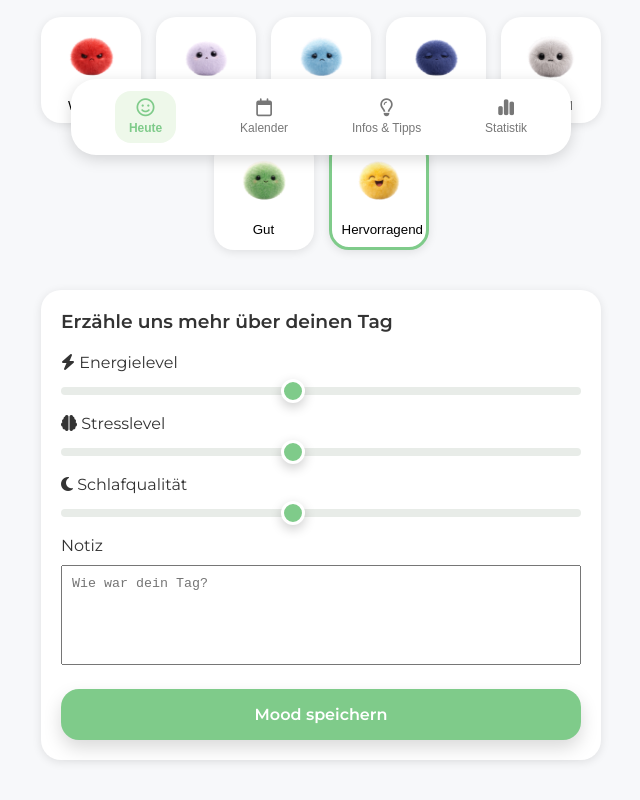
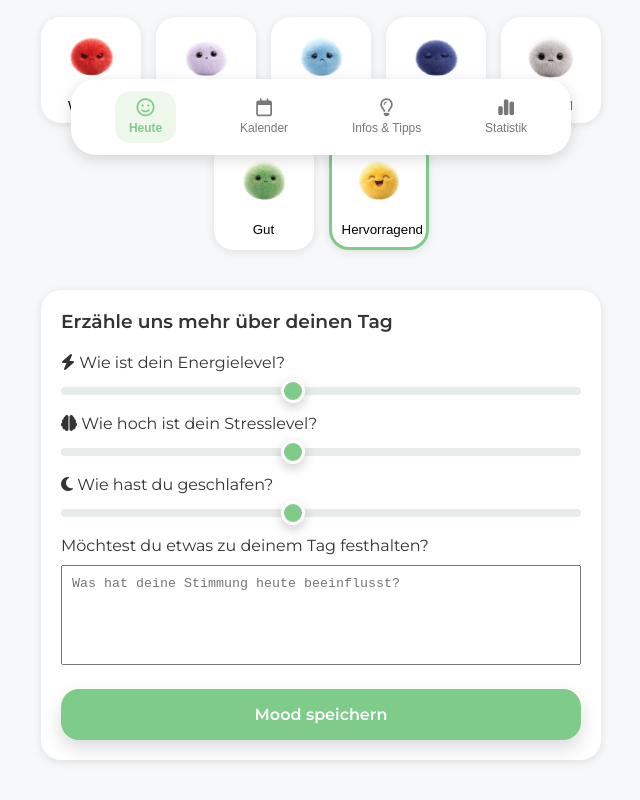
Before and after one commit to JuliaaJost/feeloo, a plain HTML site: page index.html in a window 1280 px wide. Shown: the part 625-1425 px from the top of the page, without its empty margins (319-959 px from the left). Drawn offline with Linux system fonts and the light colour scheme.

Commit message:
Fragen eingefügt

```diff
--- a/index.html
+++ b/index.html
@@ -108,7 +108,7 @@
 
         <label for="energy">
             <i class="fa-solid fa-bolt"></i>
-            Energielevel
+            Wie ist dein Energielevel?
         </label>
         <input
                 type="range"
@@ -120,7 +120,7 @@
         <!-- Stresslevel -->
         <label for="stress">
             <i class="fa-solid fa-brain"></i></i>
-            Stresslevel
+            Wie hoch ist dein Stresslevel?
         </label>
         <input
                 type="range"
@@ -132,7 +132,7 @@
         <!-- Schlafqualität -->
         <label for="sleep">
             <i class="fa-solid fa-moon"></i>
-            Schlafqualität
+            Wie hast du geschlafen?
         </label>
         <input
                 type="range"
@@ -142,10 +142,10 @@
                 value="5">
 
         <!-- Persönliche Notiz -->
-        <label for="note">Notiz</label>
+        <label for="note">Möchtest du etwas zu deinem Tag festhalten?</label>
         <textarea
                 id="note"
-                placeholder="Wie war dein Tag?"></textarea>
+                placeholder="Was hat deine Stimmung heute beeinflusst?"></textarea>
 
         <!-- Speichern -->
         <button id="saveButton">
```
